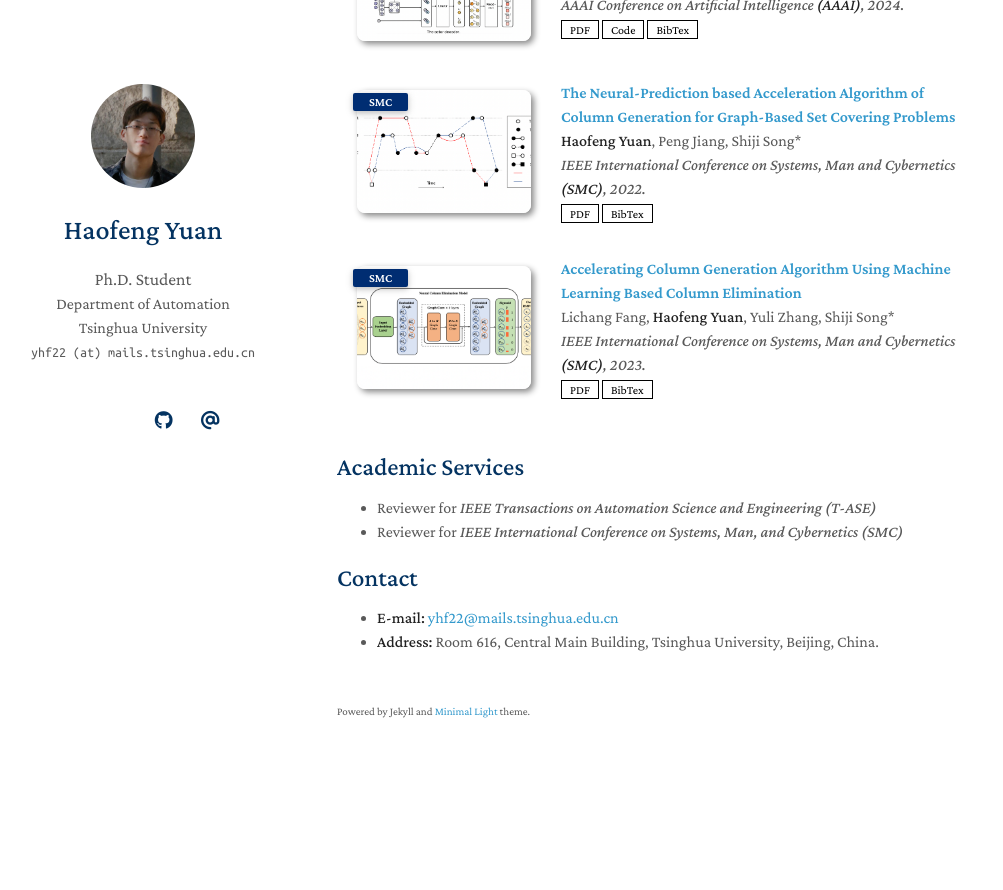
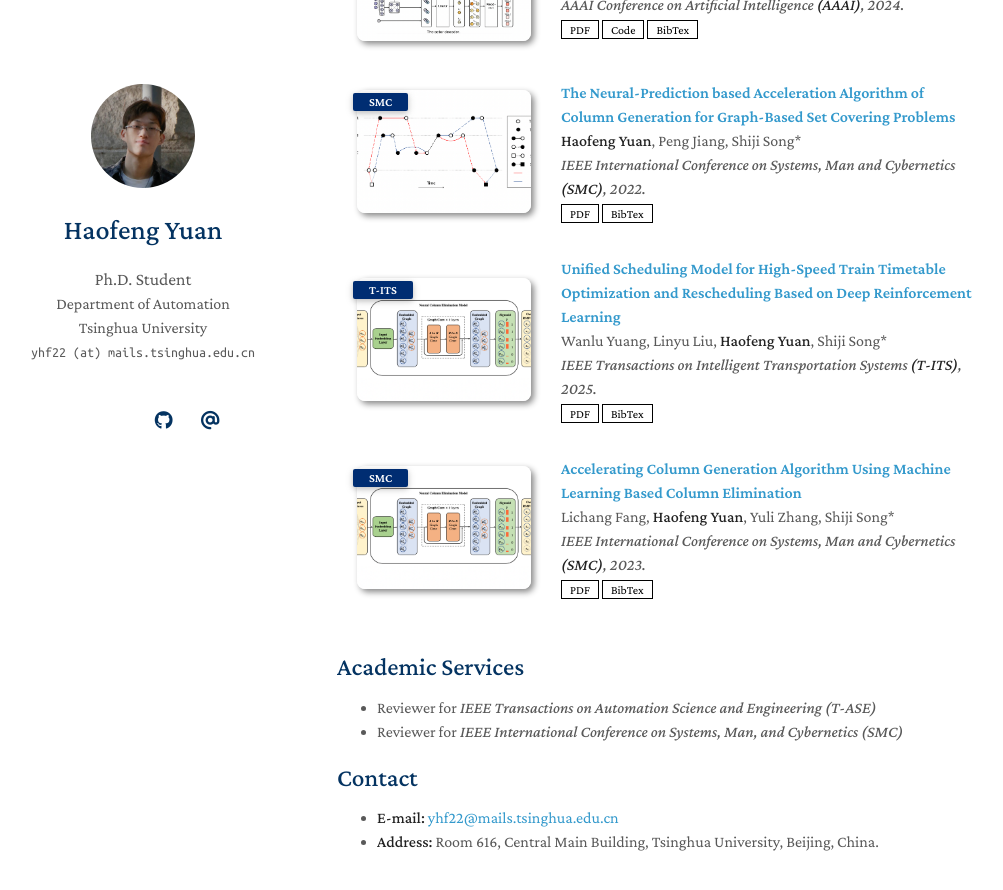
Before and after one commit to Xyz-yuanhf/Xyz-yuanhf.github.io, a Jekyll site: the page built from index.md, in a window 1280 px wide and 900 px high, scrolled down 607 px. Shown: the top 890 px of the window, without its empty margins (133-1136 px from the left). Built offline with Jekyll 4.4.1, drawn with Linux system fonts in a browser that asks for light colours; a style sheet for code colours, icons or effects is not loaded; our own code applies the rules of GitHub Pages for plain Markdown files; before the commit the page ends 1399 px from its top, so only the background shows below that.

Commit message:
Update publications.yml

```diff
--- a/_data/publications.yml
+++ b/_data/publications.yml
@@ -17,6 +17,14 @@ main:
     bibtex: https://dblp.org/rec/conf/smc/YuanJS22.bib?param=1
     image: ./assets/img/smc_2022.png
 
+  - title: Unified Scheduling Model for High-Speed Train Timetable Optimization and Rescheduling Based on Deep Reinforcement Learning
+    authors: Wanlu Yuang, Linyu Liu, <strong>Haofeng Yuan</strong>, Shiji Song*
+    conference_short: T-ITS
+    conference: IEEE Transactions on Intelligent Transportation Systems <strong>(T-ITS)</strong>, 2025.
+    pdf: https://ieeexplore.ieee.org/abstract/document/10923657
+    bibtex: https://xyz-yuanhf.github.io/
+    image: ./assets/img/smc_2023.png
+
   - title: Accelerating Column Generation Algorithm Using Machine Learning Based Column Elimination
     authors: Lichang Fang, <strong>Haofeng Yuan</strong>, Yuli Zhang, Shiji Song*
     conference_short: SMC
```
